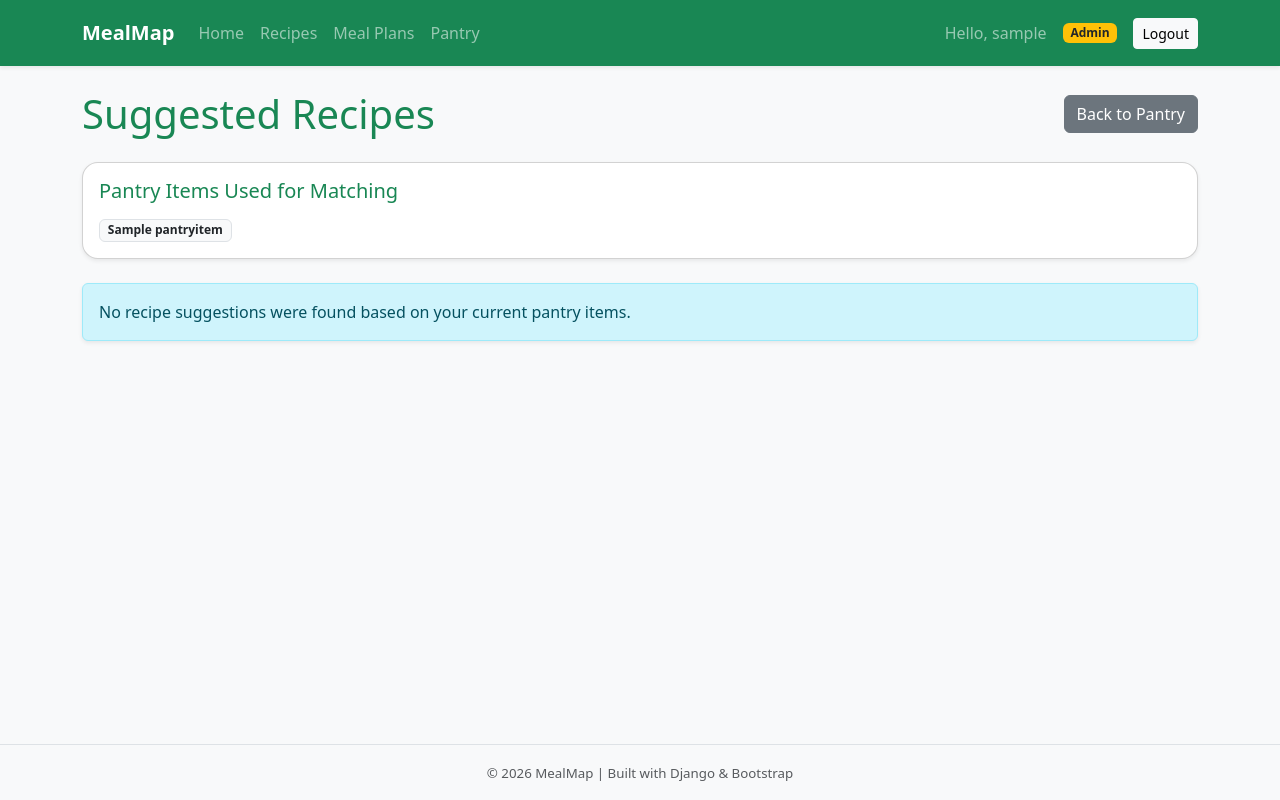
After one commit to KimMayoCodes/MealMap, a Django app: page /suggestions/ in a window 1280 px wide. The commit adds this page. Run offline with Django 5.2, Linux system fonts and the light colour scheme; a user stored in the database is signed in; tables that the repository leaves empty hold one stand-in row (values such as "Sample post").

Commit message:
S4 Add pantry model, CRUD and recipe suggestions
Introduce PantryItem model (with migration) and register it in admin. Add full CRUD: list, create, update and delete views (LoginRequired), templates, and URL routes for pantry management. Implement SuggestedRecipeListView which matches a user's pantry items to their recipes (basic string matching and plural handling) and related template to display matches. Update home and navbar to link to pantry/suggestions and adjust copy. Includes import and ordering adjustments.

```diff
--- a/MealMap/models.py
+++ b/MealMap/models.py
@@ -88,3 +88,20 @@ class MealPlanEntry(models.Model):
 
     def __str__(self):
         return f"{self.day_of_week} {self.meal_type}: {self.recipe.title}"
+
+class PantryItem(models.Model):
+    owner = models.ForeignKey(
+        settings.AUTH_USER_MODEL,
+        on_delete=models.CASCADE,
+        related_name="pantry_items",
+    )
+    name = models.CharField(max_length=100)
+    quantity = models.CharField(max_length=50)
+    notes = models.CharField(max_length=200, blank=True)
+    created_at = models.DateTimeField(auto_now_add=True)
+
+    class Meta:
+        ordering = ["name"]
+
+    def __str__(self):
+        return f"{self.quantity} {self.name}"
--- a/MealMap/urls.py
+++ b/MealMap/urls.py
@@ -18,6 +18,11 @@ from .views import (
     RecipeListView,
     RecipeUpdateView,
     SignUpView,
+    PantryItemCreateView,
+    PantryItemDeleteView,
+    PantryItemListView,
+    PantryItemUpdateView,
+    SuggestedRecipeListView
 )
 
 urlpatterns = [
@@ -55,4 +60,9 @@ urlpatterns = [
         MealPlanEntryDeleteView.as_view(),
         name="mealplanentry_delete",
     ),
+    path("pantry/", PantryItemListView.as_view(), name="pantry_list"),
+    path("pantry/new/", PantryItemCreateView.as_view(), name="pantry_create"),
+    path("pantry/<int:pk>/edit/", PantryItemUpdateView.as_view(), name="pantry_update"),
+    path("pantry/<int:pk>/delete/", PantryItemDeleteView.as_view(), name="pantry_delete"),
+    path("suggestions/", SuggestedRecipeListView.as_view(), name="suggested_recipes"),
 ]
--- a/MealMap/views.py
+++ b/MealMap/views.py
@@ -4,6 +4,7 @@ from django.contrib.auth.mixins import LoginRequiredMixin
 from django.contrib.messages.views import SuccessMessageMixin
 from django.shortcuts import get_object_or_404
 from django.urls import reverse_lazy
+from django.db.models import Count, Q
 from django.views.generic import (
     CreateView,
     DeleteView,
@@ -13,7 +14,13 @@ from django.views.generic import (
     UpdateView,
 )
 
-from .models import Ingredient, MealPlan, MealPlanEntry, Recipe
+from .models import(
+    Ingredient,
+    MealPlan,
+    MealPlanEntry,
+    Recipe,
+    PantryItem
+)
 
 
 class HomePageView(TemplateView):
@@ -262,3 +269,114 @@ class MealPlanEntryDeleteView(LoginRequiredMixin, DeleteView):
     def form_valid(self, form):
         messages.success(self.request, "Meal entry deleted successfully.")
         return super().form_valid(form)
+
+class PantryItemListView(LoginRequiredMixin, ListView):
+    model = PantryItem
+    template_name = "MealMap/pantry_list.html"
+    context_object_name = "pantry_items"
+
+    def get_queryset(self):
+        return PantryItem.objects.filter(owner=self.request.user)
+
+
+class PantryItemCreateView(LoginRequiredMixin, SuccessMessageMixin, CreateView):
+    model = PantryItem
+    template_name = "MealMap/pantry_form.html"
+    fields = ["name", "quantity", "notes"]
+    success_url = reverse_lazy("pantry_list")
+    success_message = "Pantry item added successfully."
+
+    def form_valid(self, form):
+        form.instance.owner = self.request.user
+        return super().form_valid(form)
+
+
+class PantryItemUpdateView(LoginRequiredMixin, SuccessMessageMixin, UpdateView):
+    model = PantryItem
+    template_name = "MealMap/pantry_form.html"
+    fields = ["name", "quantity", "notes"]
+    success_url = reverse_lazy("pantry_list")
+    success_message = "Pantry item updated successfully."
+
+    def get_queryset(self):
+        return PantryItem.objects.filter(owner=self.request.user)
+
+
+class PantryItemDeleteView(LoginRequiredMixin, DeleteView):
+    model = PantryItem
+    template_name = "MealMap/pantry_confirm_delete.html"
+    success_url = reverse_lazy("pantry_list")
+
+    def get_queryset(self):
+        return PantryItem.objects.filter(owner=self.request.user)
+
+    def form_valid(self, form):
+        messages.success(self.request, "Pantry item deleted successfully.")
+        return super().form_valid(form)
+
+from django.db.models import Q
+from django.views.generic import ListView
+from django.contrib.auth.mixins import LoginRequiredMixin
+
+from .models import PantryItem, Recipe
+
+
+class SuggestedRecipeListView(LoginRequiredMixin, ListView):
+    model = Recipe
+    template_name = "MealMap/suggested_recipes.html"
+    context_object_name = "recipes"
+
+    def get_queryset(self):
+        # Return only this user's recipes
+        return Recipe.objects.filter(owner=self.request.user).order_by("title")
+
+    def get_context_data(self, **kwargs):
+        context = super().get_context_data(**kwargs)
+
+        pantry_items = PantryItem.objects.filter(owner=self.request.user).order_by("name")
+        user_recipes = Recipe.objects.filter(owner=self.request.user).distinct()
+
+        pantry_names = [
+            item.name.strip().lower()
+            for item in pantry_items
+            if item.name and item.name.strip()
+        ]
+
+        recipe_matches = []
+
+        for recipe in user_recipes:
+            ingredient_names = [
+                name.strip().lower()
+                for name in recipe.ingredients.values_list("name", flat=True)
+                if name and name.strip()
+            ]
+
+            matched_items = set()
+
+            for pantry_name in pantry_names:
+                pantry_base = pantry_name[:-1] if pantry_name.endswith("s") else pantry_name
+
+                for ingredient_name in ingredient_names:
+                    ingredient_base = (
+                        ingredient_name[:-1] if ingredient_name.endswith("s") else ingredient_name
+                    )
+
+                    if (
+                        pantry_name == ingredient_name
+                        or pantry_name in ingredient_name
+                        or ingredient_name in pantry_name
+                        or pantry_base == ingredient_name
+                        or pantry_name == ingredient_base
+                        or pantry_base == ingredient_base
+                    ):
+                        matched_items.add(pantry_name)
+                        break
+
+            if matched_items:
+                recipe_matches.append((recipe, len(matched_items), sorted(matched_items)))
+
+        recipe_matches.sort(key=lambda item: (-item[1], item[0].title))
+
+        context["pantry_items"] = pantry_items
+        context["recipe_matches"] = recipe_matches
+        return context
--- /dev/null
+++ b/templates/MealMap/suggested_recipes.html
@@ -0,0 +1,61 @@
+{% extends "base.html" %}
+
+{% block title %}Suggested Recipes | MealMap{% endblock %}
+
+{% block content %}
+<div class="d-flex justify-content-between align-items-center mb-4 flex-wrap gap-2">
+    <h1 class="text-success mb-0">Suggested Recipes</h1>
+    <a href="{% url 'pantry_list' %}" class="btn btn-secondary">
+        Back to Pantry
+    </a>
+</div>
+
+{% if pantry_items %}
+    <div class="card shadow-sm mb-4">
+        <div class="card-body">
+            <h2 class="h5 text-success mb-3">Pantry Items Used for Matching</h2>
+            <div class="d-flex flex-wrap gap-2">
+                {% for item in pantry_items %}
+                    <span class="badge bg-light text-dark border">{{ item.name }}</span>
+                {% endfor %}
+            </div>
+        </div>
+    </div>
+
+    {% if recipe_matches %}
+        <div class="row g-4">
+            {% for recipe, match_count, matched_items in recipe_matches %}
+                <div class="col-md-6">
+                    <div class="card shadow-sm h-100">
+                        <div class="card-body">
+                            <h3 class="h5 text-success">{{ recipe.title }}</h3>
+                            <p class="text-muted mb-2">{{ recipe.cook_time }} minutes</p>
+                            <p>{{ recipe.description|default:"No description provided." }}</p>
+                            <p class="mb-2">
+                                <strong>Matching pantry items:</strong> {{ match_count }}
+                            </p>
+                            <p class="mb-3">
+                                <strong>Matches:</strong>
+                                {% for item in matched_items %}
+                                    <span class="badge bg-light text-dark border">{{ item }}</span>
+                                {% endfor %}
+                            </p>
+                            <a href="{% url 'recipe_detail' recipe.pk %}" class="btn btn-outline-success btn-sm">
+                                View Recipe
+                            </a>
+                        </div>
+                    </div>
+                </div>
+            {% endfor %}
+        </div>
+    {% else %}
+        <div class="alert alert-info shadow-sm">
+            No recipe suggestions were found based on your current pantry items.
+        </div>
+    {% endif %}
+{% else %}
+    <div class="alert alert-info shadow-sm">
+        Your pantry is empty. Add pantry items first to get recipe suggestions.
+    </div>
+{% endif %}
+{% endblock %}
--- a/templates/partials/navbar.html
+++ b/templates/partials/navbar.html
@@ -26,6 +26,10 @@
 
                 <li class="nav-item">
                     <a class="nav-link" href="{% url 'mealplan_list' %}">Meal Plans</a>
+                </li>
+
+                <li class="nav-item">
+                    <a class="nav-link" href="{% url 'pantry_list' %}">Pantry</a>
                 </li>
             </ul>
 
```
Also changed, not shown: MealMap/admin.py (+14 -1 lines), templates/MealMap/pantry_confirm_delete.html (added, +26 -0 lines), templates/MealMap/pantry_form.html (added, +29 -0 lines), templates/MealMap/pantry_list.html (added, +56 -0 lines), templates/home.html (+6 -4 lines), MealMap/migrations/0005_pantryitem.py (added).
